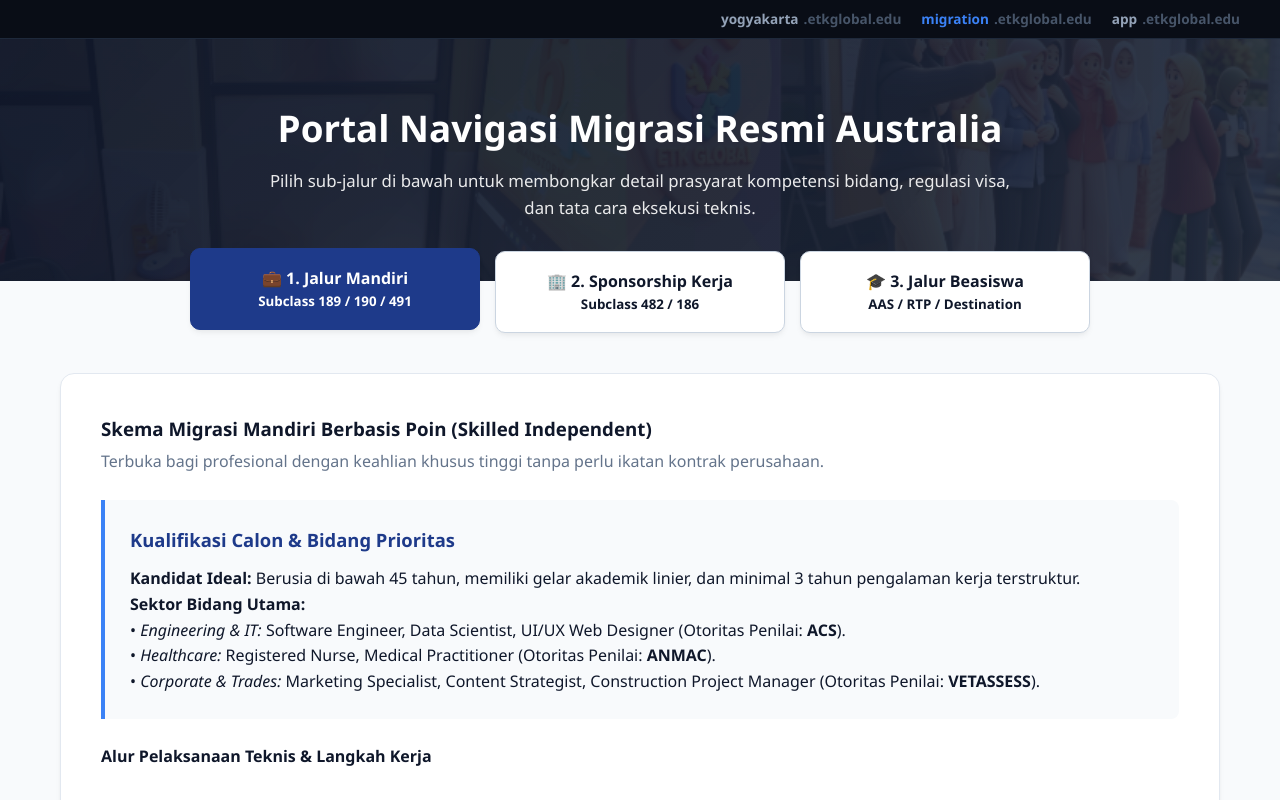
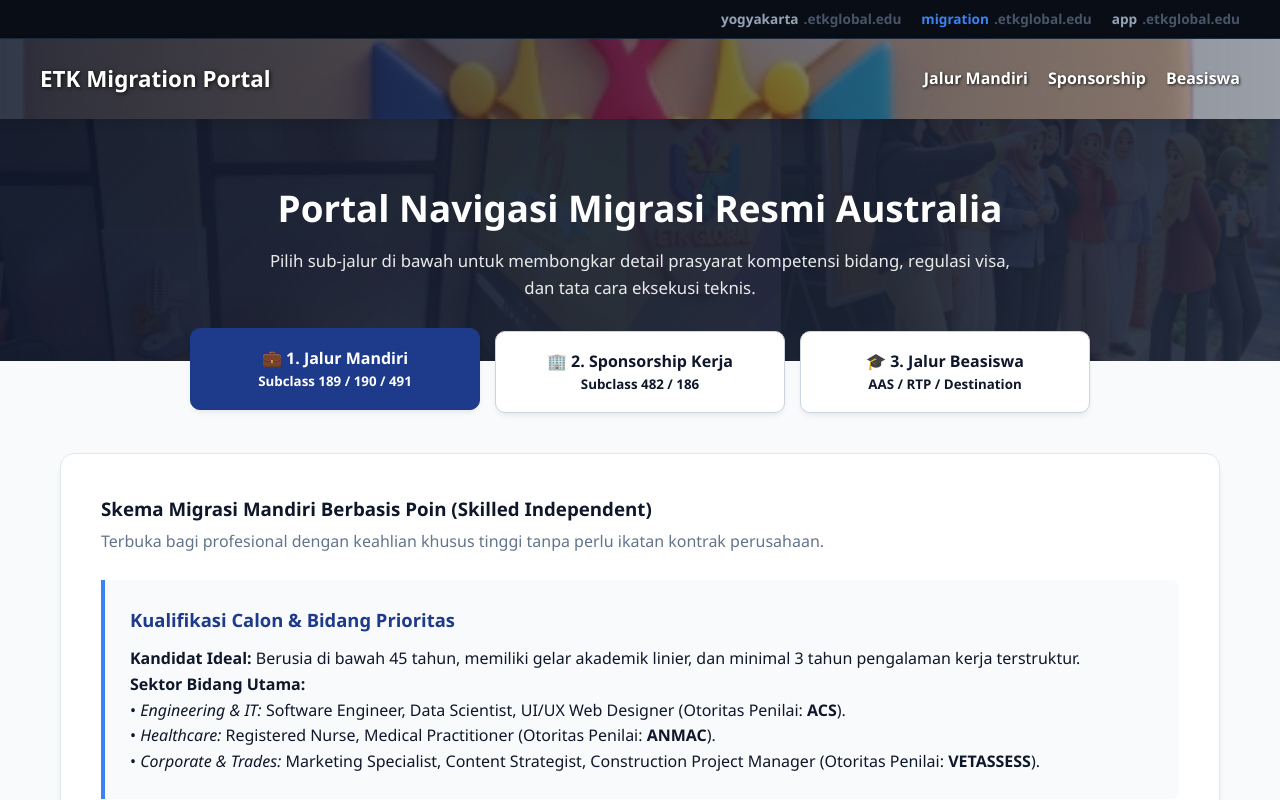
Before and after one commit to gyoutrain-lab/ielts_migrasi_etkyogya, a plain HTML site: page index.html in a window 1280 px wide. Both pictures are taken after a click on the element "migration.etkglobal.edu". Shown: the top 800 px of the page. Drawn offline with Linux system fonts and the light colour scheme.

Commit message:
Update index.html

```diff
--- a/index.html
+++ b/index.html
@@ -11,7 +11,7 @@
     <meta name="robots" content="index, follow">
     <link rel="canonical" href="https://gyoutrain-lab.github.io/ielts_migrasi_etkyogya/">
 
-    <!-- OPEN GRAPH / METADATA SOSIAL MEDIA (Menggunakan Thumbnail scene3.png) -->
+    <!-- OPEN GRAPH / METADATA SOSIAL MEDIA -->
     <meta property="og:type" content="website">
     <meta property="og:url" content="https://gyoutrain-lab.github.io/ielts_migrasi_etkyogya/">
     <meta property="og:title" content="ETK Global | Persiapan IELTS & Migrasi Australia">
@@ -21,7 +21,7 @@
     <!-- GOOGLE SEARCH CONSOLE VERIFICATION TAG -->
     <meta name="google-site-verification" content="google76115da4fc3fc532">
 
-    <!-- INTEGRASI FAVICON (Menggunakan Jalur Raw logo_etk_cr.png) -->
+    <!-- INTEGRASI FAVICON -->
     <link rel="icon" type="image/png" href="https://raw.githubusercontent.com/gyoutrain-lab/ielts_migrasi_etkyogya/main/logo_etk_cr.png">
     <link rel="shortcut icon" type="image/png" href="https://raw.githubusercontent.com/gyoutrain-lab/ielts_migrasi_etkyogya/main/logo_etk_cr.png">
 
@@ -94,7 +94,7 @@
         }
 
         /* ==========================================================================
-           3. NAVBAR & HERO PATTERNS (Menggunakan Thumbnail Asset sebagai Background)
+           3. NAVBAR & HERO PATTERNS (Subdomain 1)
            ========================================================================== */
         .main-nav {
             background: linear-gradient(90deg, rgba(15, 23, 42, 0.95) 0%, rgba(30, 58, 138, 0.85) 60%, rgba(59, 130, 246, 0.7) 100%);
@@ -144,8 +144,48 @@
         .btn-primary:hover { background: #2563eb; transform: translateY(-2px); }
 
         /* ==========================================================================
-           4. SUB-DOMAIN 2: MIGRATION LAYOUT (Grid & Dynamic Sub-tabs)
+           4. SUB-DOMAIN 2: MIGRATION SPECIAL PATTERNS (Navbar Kedua & Konten)
            ========================================================================== */
+        /* Bilah Navigasi Kedua (Dengan Latar Belakang Logo Penuh Tanpa Jarak) */
+        .migration-nav {
+            background: linear-gradient(90deg, rgba(15, 23, 42, 0.85) 0%, rgba(15, 23, 42, 0.4) 100%),
+                        url('https://raw.githubusercontent.com/gyoutrain-lab/ielts_migrasi_etkyogya/main/logo_etk_cr.png') no-repeat left center/cover;
+            margin: 0;
+            padding: 0;
+            box-shadow: 0 4px 10px rgba(0,0,0,0.1);
+            position: sticky;
+            top: 0;
+            z-index: 100;
+        }
+        .migration-nav-container {
+            display: flex;
+            justify-content: space-between;
+            align-items: center;
+            height: 80px;
+            padding: 0 40px;
+        }
+        .migration-nav-logo {
+            color: #ffffff;
+            font-weight: 800;
+            font-size: 1.4rem;
+            text-shadow: 1px 1px 4px rgba(0, 0, 0, 0.8);
+        }
+        .migration-nav-links {
+            display: flex;
+            gap: 20px;
+            list-style: none;
+            font-weight: 700;
+            color: #ffffff;
+            text-shadow: 1px 1px 3px rgba(0, 0, 0, 0.8);
+        }
+        .migration-nav-links li {
+            cursor: pointer;
+            transition: color var(--transition-speed);
+        }
+        .migration-nav-links li:hover {
+            color: var(--secondary-color);
+        }
+
         .migration-hero {
             background: linear-gradient(135deg, rgba(15, 23, 42, 0.95) 0%, rgba(30, 41, 59, 0.9) 100%),
                         url('https://raw.githubusercontent.com/gyoutrain-lab/ielts_migrasi_etkyogya/main/scene3.png') no-repeat center center/cover;
@@ -154,7 +194,6 @@
             text-align: center;
         }
 
-        /* Sub-Navigation Hub untuk Topik Utama */
         .topic-hub-nav {
             display: flex;
             justify-content: center;
@@ -198,7 +237,6 @@
             display: block;
         }
 
-        /* Detail Teknis Box */
         .detail-block {
             background: #f8fafc;
             border-left: 4px solid var(--secondary-color);
@@ -208,7 +246,6 @@
         }
         .detail-block h4 { color: var(--primary-color); margin-bottom: 12px; font-size: 1.15rem; }
 
-        /* Step Process System */
         .step-timeline {
             margin-top: 30px;
             display: flex;
@@ -238,7 +275,6 @@
         .step-text h5 { font-size: 1.1rem; color: var(--dark-color); margin-bottom: 5px; }
         .step-text p { color: #475569; font-size: 0.95rem; }
 
-        /* External Link Anchor */
         .lnk-official {
             display: inline-flex;
             align-items: center;
@@ -325,6 +361,8 @@
             .dashboard-container { grid-template-columns: 1fr; }
             .dashboard-sidebar { display: flex; flex-direction: row; overflow-x: auto; padding: 15px; }
             .topic-hub-nav { flex-direction: column; margin-top: 20px; padding: 0 20px; }
+            .migration-nav-container { padding: 0 20px; }
+            .migration-nav-links { display: none; }
             .nav-container { padding: 0 20px; }
             .nav-links { display: none; }
         }
@@ -378,9 +416,22 @@
     </div>
 
     <!-- ==========================================================================
-        SUB-DOMAIN 2: migration.etkglobal.edu (Portal Imigrasi Australia Terperinci)
+        SUB-DOMAIN 2: migration.etkglobal.edu (Portal Imigrasi Dengan Background Nav-2 Penuh)
         ========================================================================== -->
     <div id="migration-domain" class="subdomain-view">
+
+        <!-- NAVIGATION BAR KEDUA: Logo Aset Sebagai Latar Belakang Penuh Sudut Ke Sudut -->
+        <nav class="migration-nav">
+            <div class="migration-nav-container">
+                <div class="migration-nav-logo">ETK Migration Portal</div>
+                <ul class="migration-nav-links">
+                    <li onclick="switchMigrationTopic('indindependent-panel')">Jalur Mandiri</li>
+                    <li onclick="switchMigrationTopic('sponsor-panel')">Sponsorship</li>
+                    <li onclick="switchMigrationTopic('scholarship-panel')">Beasiswa</li>
+                </ul>
+            </div>
+        </nav>
+
         <header class="migration-hero">
             <div class="container">
                 <h1 style="font-size: 2.3rem; font-weight: 800; margin-bottom: 10px;">Portal Navigasi Migrasi Resmi Australia</h1>
@@ -388,7 +439,7 @@
             </div>
         </header>
 
-        <!-- SUB-SUB LINK HUB NAVIGATION (Dynamic Routing Panel) -->
+        <!-- SUB-SUB LINK HUB NAVIGATION -->
         <nav class="topic-hub-nav">
             <button id="hub-btn-indindependent" class="btn-hub active-hub" onclick="switchMigrationTopic('indindependent-panel')">💼 1. Jalur Mandiri<br><small>Subclass 189 / 190 / 491</small></button>
             <button id="hub-btn-sponsor" class="btn-hub" onclick="switchMigrationTopic('sponsor-panel')">🏢 2. Sponsorship Kerja<br><small>Subclass 482 / 186</small></button>
@@ -605,7 +656,7 @@
                             <select id="student-program" class="form-control" required>
                                 <option value="" disabled selected>-- Pilih Program --</option>
                                 <option value="IELTS Prep Band 9">IELTS Preparation (Target Band 9)</option>
-                                option value="General Business English">General Business English</option>
+                                <option value="General Business English">General Business English</option>
                             </select>
                         </div>
                         <button type="submit" class="btn-submit">Kirim Registrasi ke WhatsApp Admin ➔</button>
```
